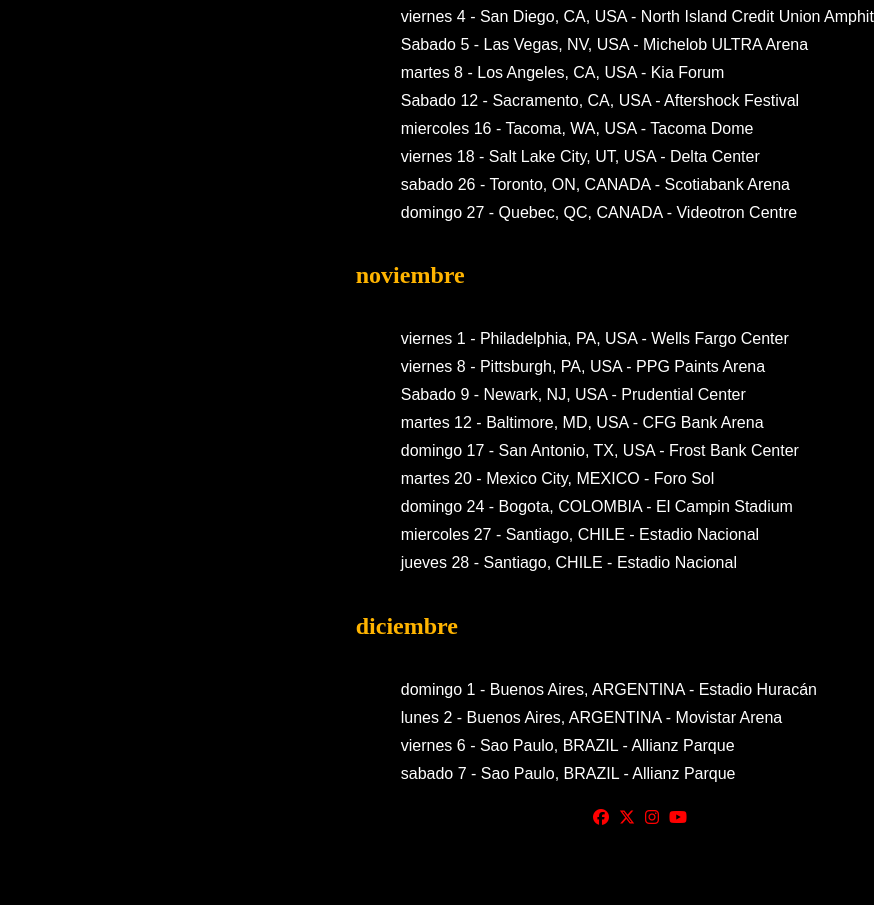
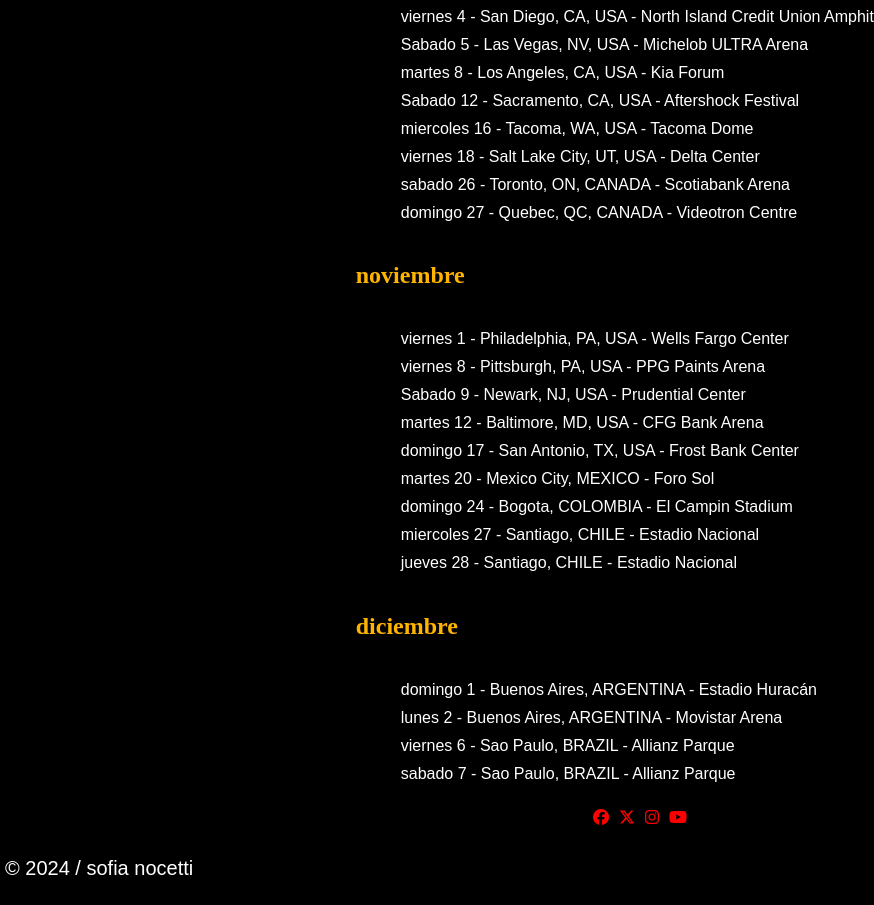
Before and after one commit to SofiaNocetti/web-integrador, a plain HTML site: page tour.html in a window 1280 px wide. Shown: the part 839-1744 px from the top of the page, without its empty margins (0-874 px from the left). Before the commit the page ends 1671 px from the top, so only its background shows below. Drawn offline with Linux system fonts and the light colour scheme; a web font is replaced by a local one.

Commit message:
Update tour.html

```diff
--- a/tour.html
+++ b/tour.html
@@ -151,6 +151,11 @@
             <a href="https://www.instagram.com/ozzyosbourne/"><i class="fa-brands fa-instagram"></i></a>
             <a href="https://www.youtube.com/channel/UCe3JCin4Gnv9azlWnAs5keg"><i class="fa-brands fa-youtube"></i></a>
         </div>
+        <div class="copi" id="copi">
+            <p>
+                © 2024 / sofia nocetti
+            </p>
+        </div>
     </footer>
 
 </body>
```
